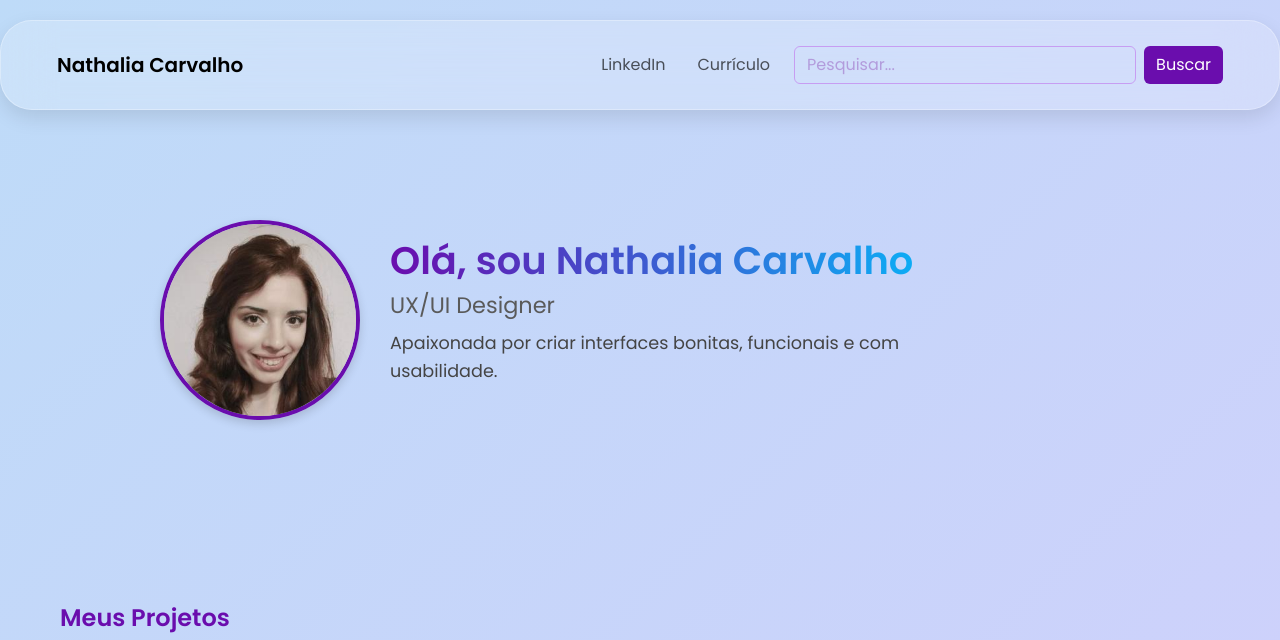
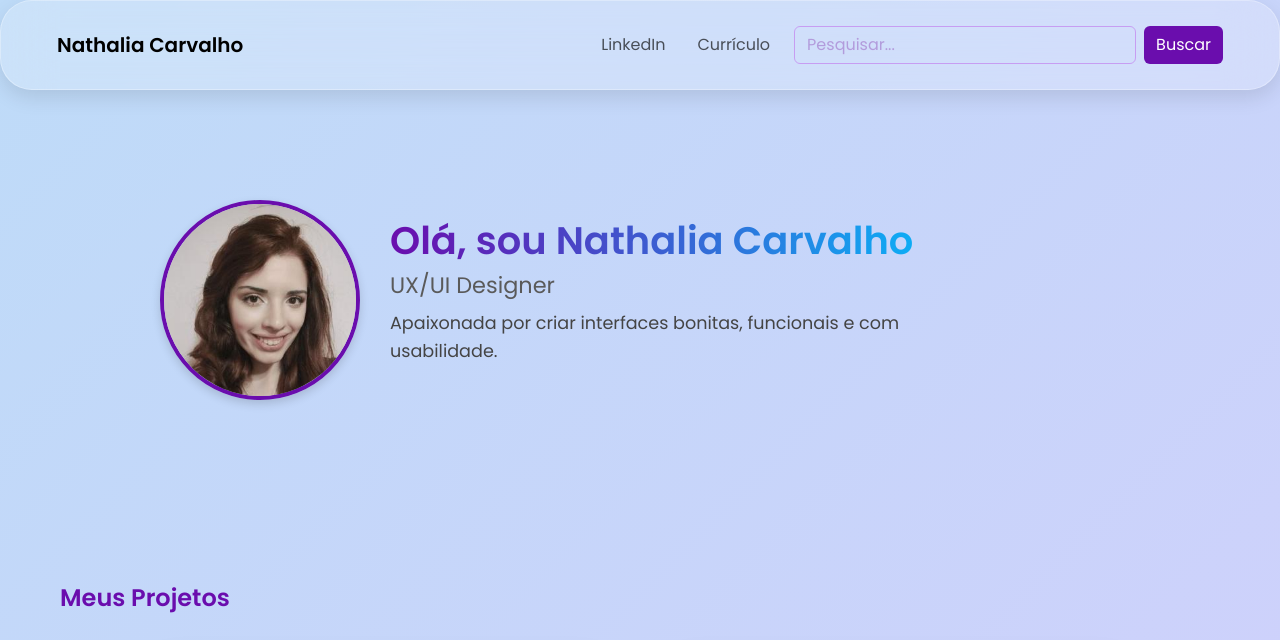
Before and after one commit to Nathyruts/nathalia, a plain HTML site: page index.html in a window 1280 px wide. Shown: the top 640 px of the page. Drawn offline with nearby package versions, Linux system fonts and the light colour scheme.

Commit message:
Update style.css

```diff
--- a/style.css
+++ b/style.css
@@ -9,7 +9,7 @@ body {
 
 /* NAVBAR */
 .navbar {
-  margin: 20px auto 50px;
+  margin: 0 auto 50px;
   border-radius: 2rem;
   backdrop-filter: blur(25px);
   -webkit-backdrop-filter: blur(25px);
```
